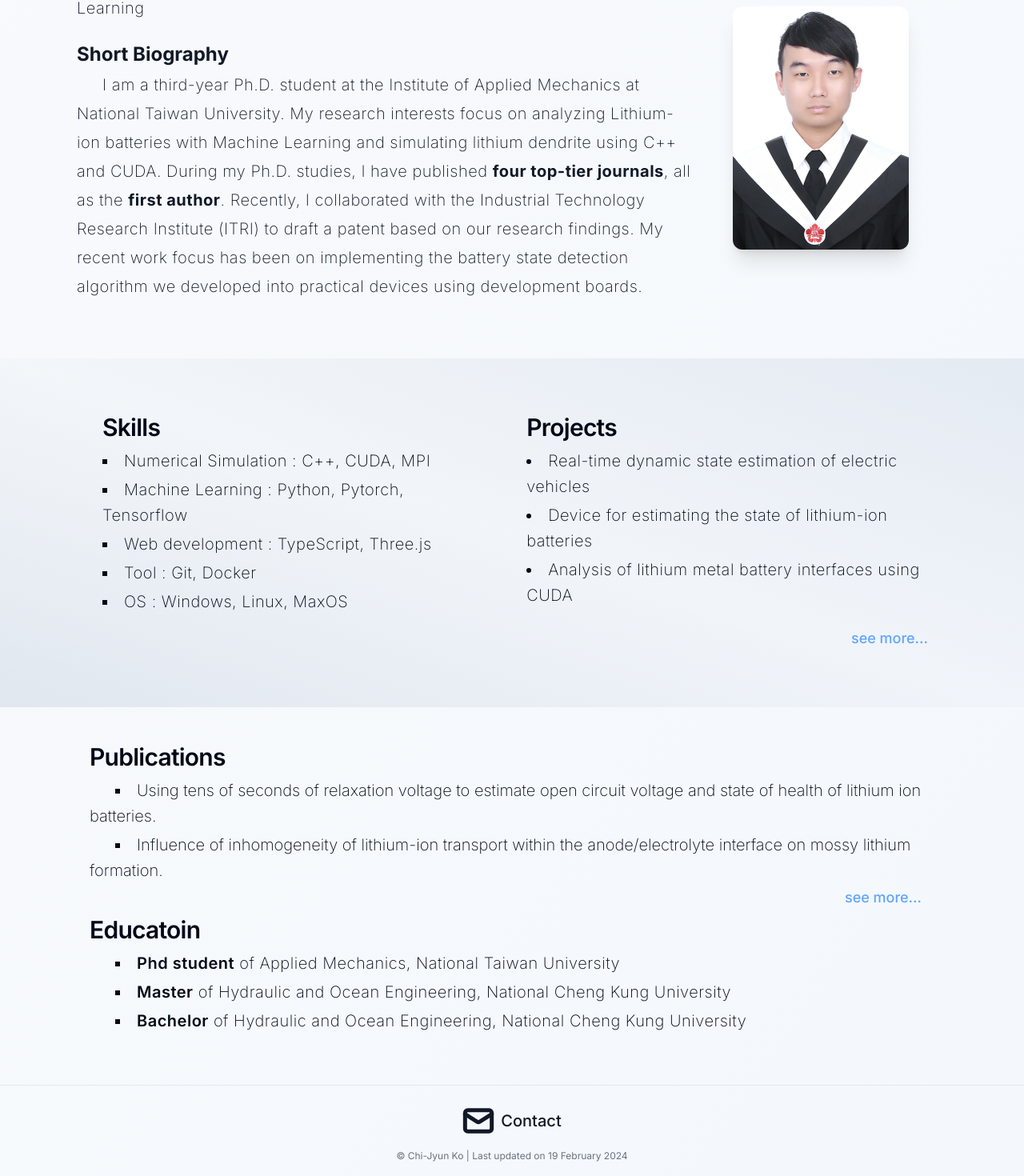
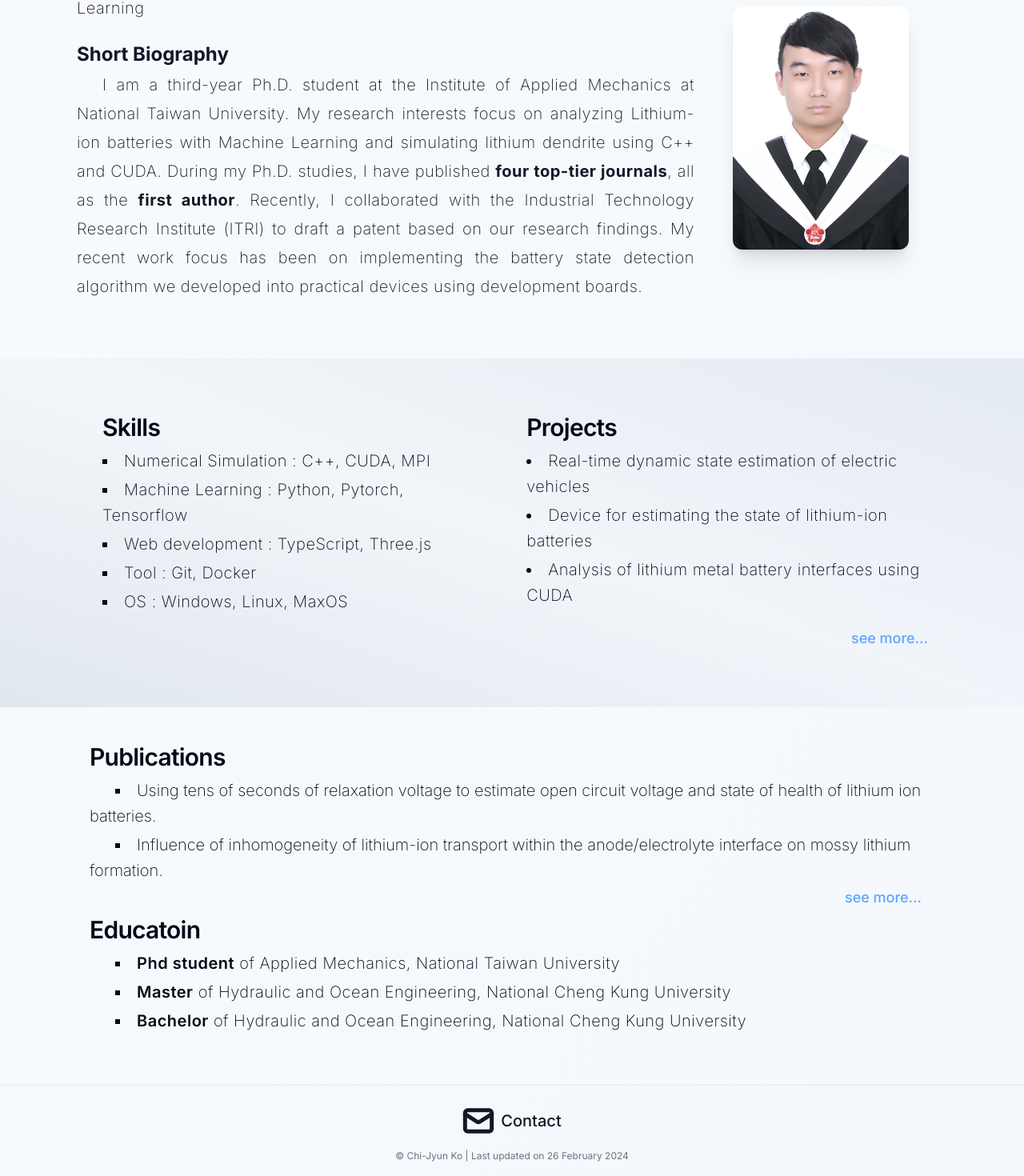
Before and after one commit to Ko0105/Webpage, a Next.js app: page / in a window 1280 px wide. Shown: the part 312-1782 px from the top of the page at 80% size. Built offline with nearby package versions, Linux system fonts and the light colour scheme.

Commit message:
revise text

```diff
--- a/src/components/layout/Footer.tsx
+++ b/src/components/layout/Footer.tsx
@@ -17,7 +17,7 @@ const Footer = () => {
         </nav>
         <div className="flex items-center space-x-2">
           <p className="text-xs text-gray-500 dark:text-gray-400">
-            © Chi-Jyun Ko | Last updated on 19 February 2024
+            © Chi-Jyun Ko | Last updated on 26 February 2024
           </p>
         </div>
       </div>
--- a/src/view/home/About.tsx
+++ b/src/view/home/About.tsx
@@ -17,7 +17,7 @@ const About = () => {
               Learning
             </div>
             <h2 className="text-2xl font-bold pb-1">Short Biography</h2>
-            <div className="text-xl font-extralight tracking-wide indent-8 pb-6 leading-9">
+            <div className="text-xl font-extralight text-justify tracking-wide indent-8 pb-6 leading-9">
               I am a third-year Ph.D. student at the Institute of Applied
               Mechanics at National Taiwan University. My research interests
               focus on analyzing Lithium-ion batteries with Machine Learning and
```
